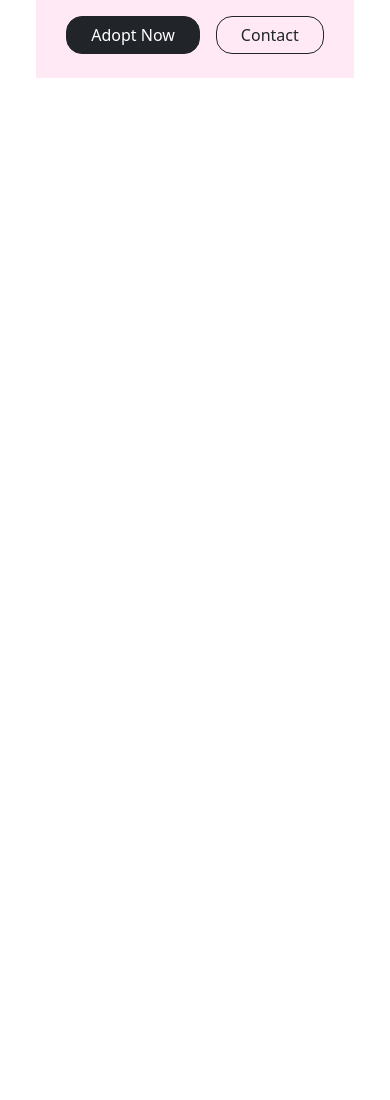
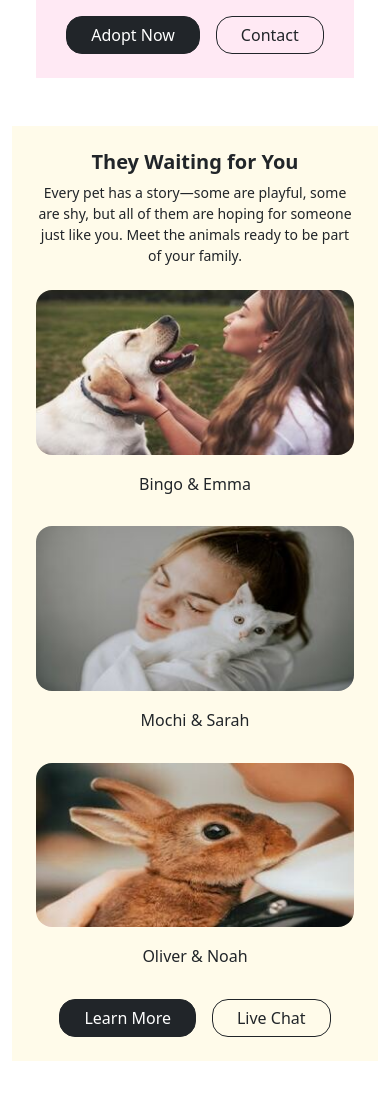
Before and after one commit to EunkyoungJo/mtm6201-final, a plain HTML site: page available-pets.html in a window 390 px wide. Shown: the part 827-1927 px from the top of the page. Before the commit the page ends 1001 px from the top, so only its background shows below. Drawn offline with nearby package versions, Linux system fonts and the light colour scheme.

Commit message:
mobile only layout for waiting section

```diff
--- a/available-pets.html
+++ b/available-pets.html
@@ -148,7 +148,43 @@
             </div>
         </section>
 
+        <!-- Cases section (waiting for you) -->
+        <section class="they-waitng text-center text-md-start">
+            <!-- Layout for mobile only -->
+            <div class="d-md-none p-4" style="background-color: #FFFBEA;">
+                <h2 class="fw-bold fs-5 mb-2">They Waiting for You</h2>
+                <p class="small mb-4">Every pet has a story—some are playful, some are shy, but all of them are hoping for someone just like you. Meet the animals ready to be part of your family.</p>
 
+                <div class="d-flex flex-column align-items-center gap-1 mb-4">
+                    <picture>
+                        <source srcset="images/Bingo_Emma-mobile.jpg">
+                        <img src="images/Bingo_Emma-mobile.jpg" alt="Bingo and Emma" class="img-fluid rounded-4 mb-3">
+                    </picture>
+                    <h3 class="fs-6 fw-medium">Bingo & Emma</h3>
+                </div>
+
+                <div class="d-flex flex-column align-items-center gap-1 mb-4">
+                    <picture>
+                        <source srcset="images/Mochi_Sarah-mobile.jpg">
+                        <img src="images/Moch_Sarah-mobile.jpg" alt="Mochi and Sarah" class="img-fluid rounded-4 mb-3">
+                    </picture>
+                    <h3 class="fs-6 fw-medium">Mochi & Sarah</h3>
+                </div>
+
+                <div class="d-flex flex-column align-items-center gap-1 mb-4">
+                    <picture>
+                        <source srcset="images/Oliver_Noah-mobile.jpg">
+                        <img src="images/Oliver_Noah-mobile.jpg" alt="Oliver and Noah" class="img-fluid rounded-4 mb-3">
+                    </picture>
+                    <h3 class="fs-6 fw-medium">Oliver & Noah</h3>
+                </div>
+
+                <div class="d-flex justify-content-center gap-3">
+                    <button class="btn btn-dark rounded-4 px-4">Learn More</button>
+                    <button class="btn btn-outline-dark rounded-4 px-4">Live Chat</button>
+                </div>
+            </div>
+        </section>
 
 
 </body>
```
Also changed, not shown: images/Mochi_Sarah-desktop.jpg (renamed from images/Moch_Sarah-desktop.jpg), images/Mochi_Sarah-mobile.jpg (renamed from images/Moch_Sarah-mobile.jpg), images/Mochi_Sarah-tablet.jpg (renamed from images/Moch_Sarah-tablet.jpg).
